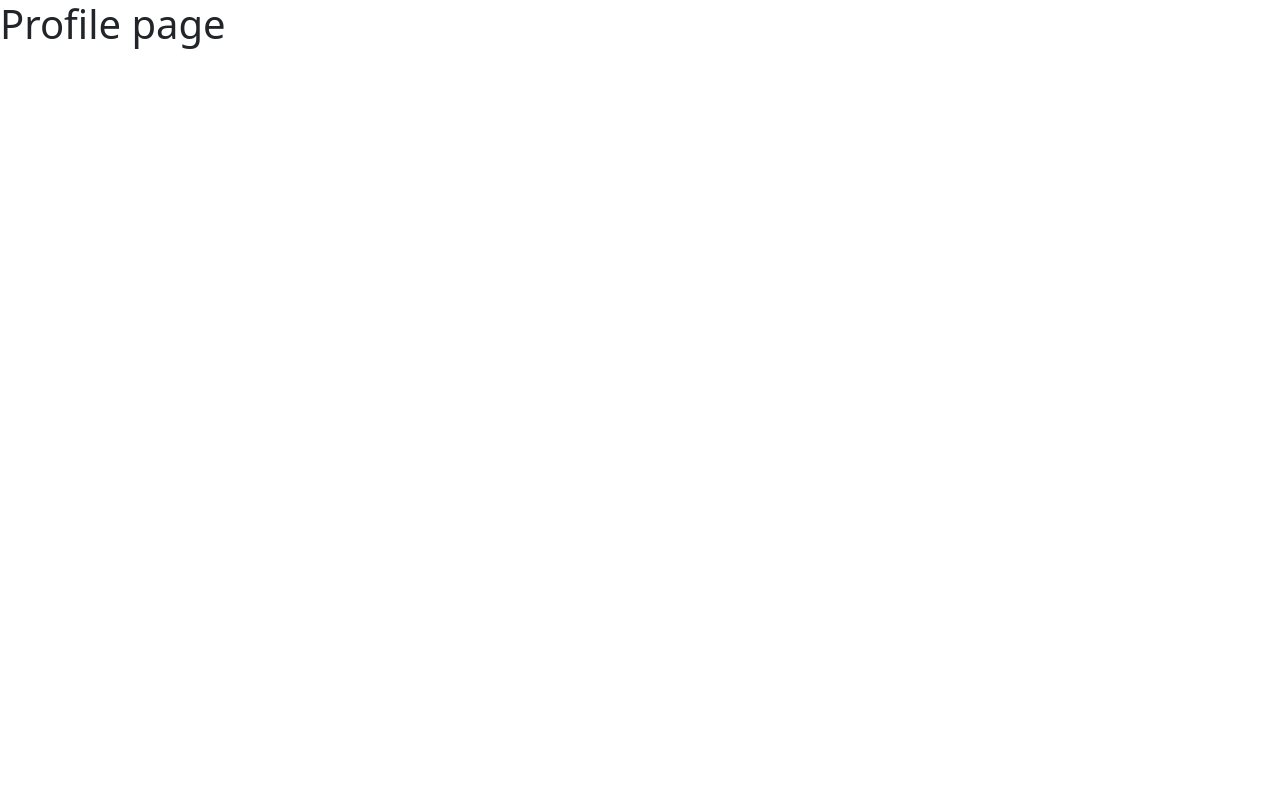
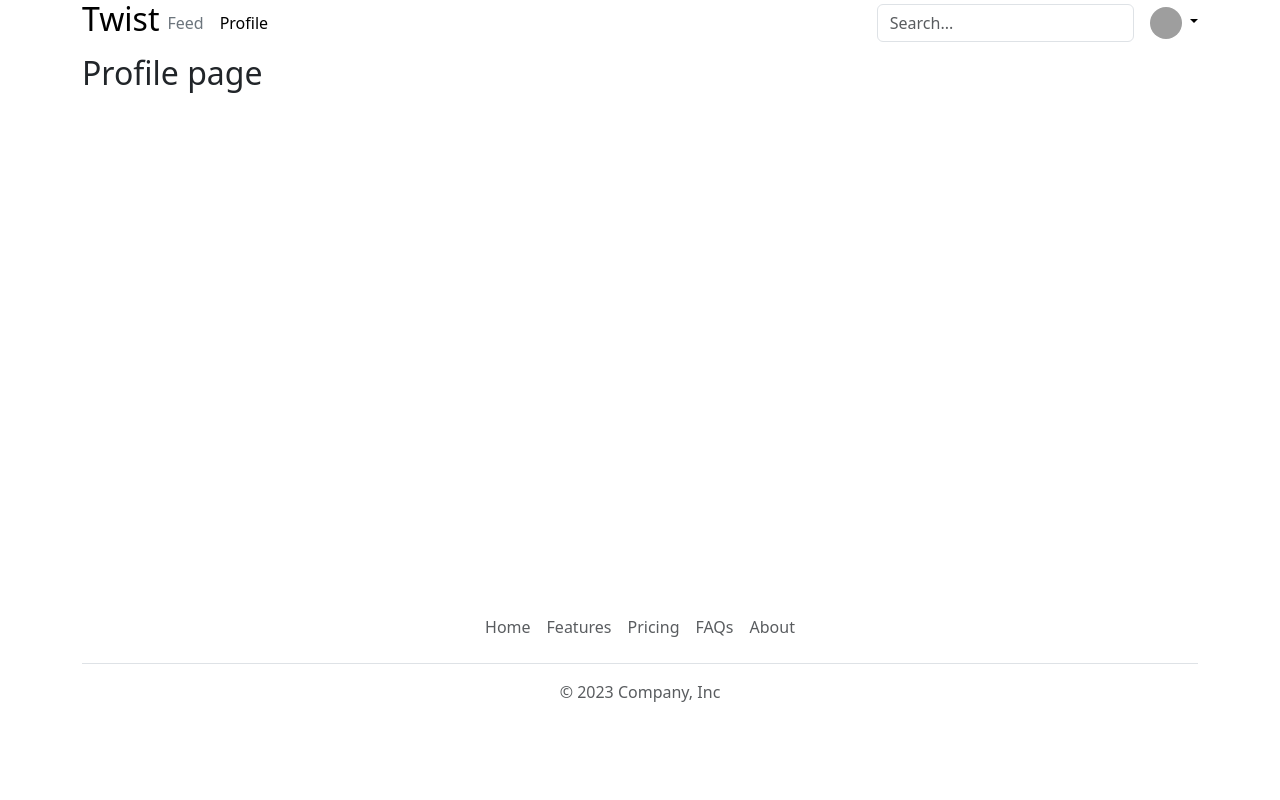
Before and after one commit to mariusrundereim/marius_css_frameworks_ca, a website: page profile/index.html in a window 1280 px wide. Drawn offline with nearby package versions, Linux system fonts and the light colour scheme; grey boxes are pictures that could not be loaded.

Commit message:
more content on every page

```diff
--- /dev/null
+++ b/js/dummypost.js
@@ -0,0 +1,9 @@
+console.log("Hello world");
+
+let myPosts = [
+  {
+    username: "mariusr",
+    img: "..",
+    text: "..",
+  },
+];
--- a/profile/index.html
+++ b/profile/index.html
@@ -7,11 +7,113 @@
     <link rel="stylesheet" href="../dist/css/main.css" />
     <script
       defer
-      src="./node_modules/bootstrap/dist/js/bootstrap.bundle.min.js"
+      src="../node_modules/bootstrap/dist/js/bootstrap.bundle.min.js"
     ></script>
+    <script defer src="../js/dummypost.js"></script>
   </head>
-  <body>
-    <h1>Profile page</h1>
-    <main></main>
+  <body class="d-flex justify-content-between flex-column vh-100">
+    <div>
+      <header>
+        <div class="container">
+          <div
+            class="d-flex flex-wrap align-items-center justify-content-center justify-content-lg-start"
+          >
+            <a
+              href="/feed/index.html"
+              class="d-flex align-items-center mb-2 mb-lg-0 link-body-emphasis text-decoration-none"
+            >
+              <h2>Twist</h2>
+            </a>
+
+            <ul
+              class="nav col-12 col-lg-auto me-lg-auto mb-2 justify-content-center mb-md-0"
+            >
+              <li>
+                <a href="/feed/index.html" class="nav-link px-2 link-secondary"
+                  >Feed</a
+                >
+              </li>
+              <li>
+                <a
+                  href="/profile/index.html"
+                  class="nav-link px-2 link-body-emphasis"
+                  >Profile</a
+                >
+              </li>
+            </ul>
+
+            <form class="col-12 col-lg-auto mb-3 mb-lg-0 me-lg-3" role="search">
+              <input
+                type="search"
+                class="form-control"
+                placeholder="Search..."
+                aria-label="Search"
+              />
+            </form>
+
+            <div class="dropdown text-end">
+              <a
+                href="#"
+                class="d-block link-body-emphasis text-decoration-none dropdown-toggle"
+                data-bs-toggle="dropdown"
+                aria-expanded="false"
+              >
+                <img
+                  src="https://github.com/mdo.png"
+                  alt="mdo"
+                  width="32"
+                  height="32"
+                  class="rounded-circle"
+                />
+              </a>
+              <ul class="dropdown-menu text-small">
+                <li>
+                  <a class="dropdown-item" href="/feed/index.html">New post</a>
+                </li>
+                <li><a class="dropdown-item" href="#">Settings</a></li>
+                <li>
+                  <a class="dropdown-item" href="/profile/index.html"
+                    >Profile</a
+                  >
+                </li>
+                <li><hr class="dropdown-divider" /></li>
+                <li>
+                  <a class="dropdown-item" href="/index.html">Sign out</a>
+                </li>
+              </ul>
+            </div>
+          </div>
+        </div>
+      </header>
+
+      <main class="container mt-2">
+        <h2>Profile page</h2>
+      </main>
+    </div>
+
+    <footer class="container">
+      <div class="py-3 my-4">
+        <footer class="py-3 my-4">
+          <ul class="nav justify-content-center border-bottom pb-3 mb-3">
+            <li class="nav-item">
+              <a href="#" class="nav-link px-2 text-body-secondary">Home</a>
+            </li>
+            <li class="nav-item">
+              <a href="#" class="nav-link px-2 text-body-secondary">Features</a>
+            </li>
+            <li class="nav-item">
+              <a href="#" class="nav-link px-2 text-body-secondary">Pricing</a>
+            </li>
+            <li class="nav-item">
+              <a href="#" class="nav-link px-2 text-body-secondary">FAQs</a>
+            </li>
+            <li class="nav-item">
+              <a href="#" class="nav-link px-2 text-body-secondary">About</a>
+            </li>
+          </ul>
+          <p class="text-center text-body-secondary">© 2023 Company, Inc</p>
+        </footer>
+      </div>
+    </footer>
   </body>
 </html>
```
Also changed, not shown: feed/index.html (+40 -6 lines), src/img/dummy_img_01.png (added), src/img/dummy_img_02.png (added), src/img/dummy_img_03.png (added), src/img/dummy_img_04.png (added), src/img/dummy_img_05.png (added), src/img/dummy_img_06.png (added), src/img/dummy_img_07.png (added), src/img/dummy_img_08.png (added), src/img/dummy_img_09.png (added).
